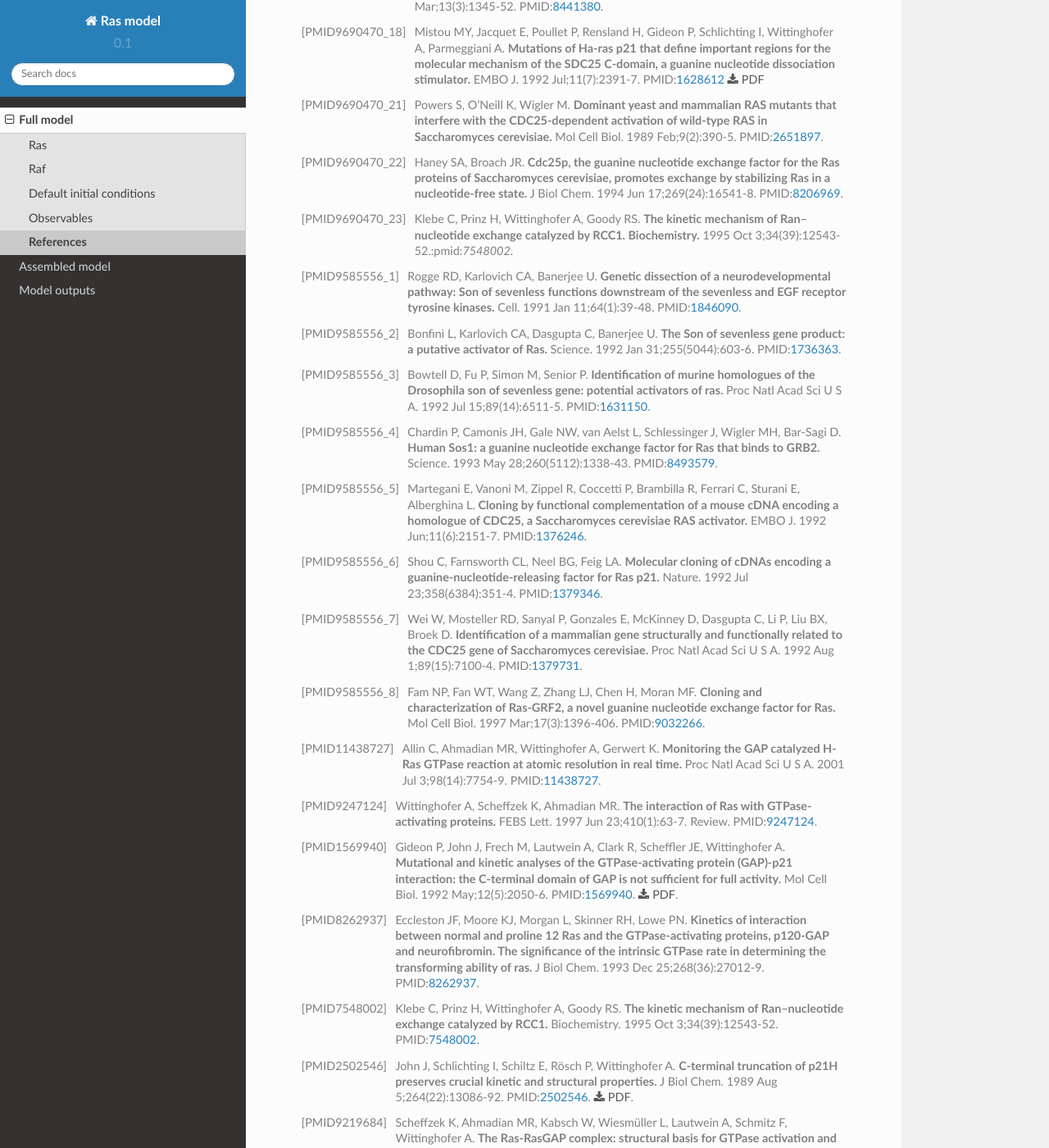
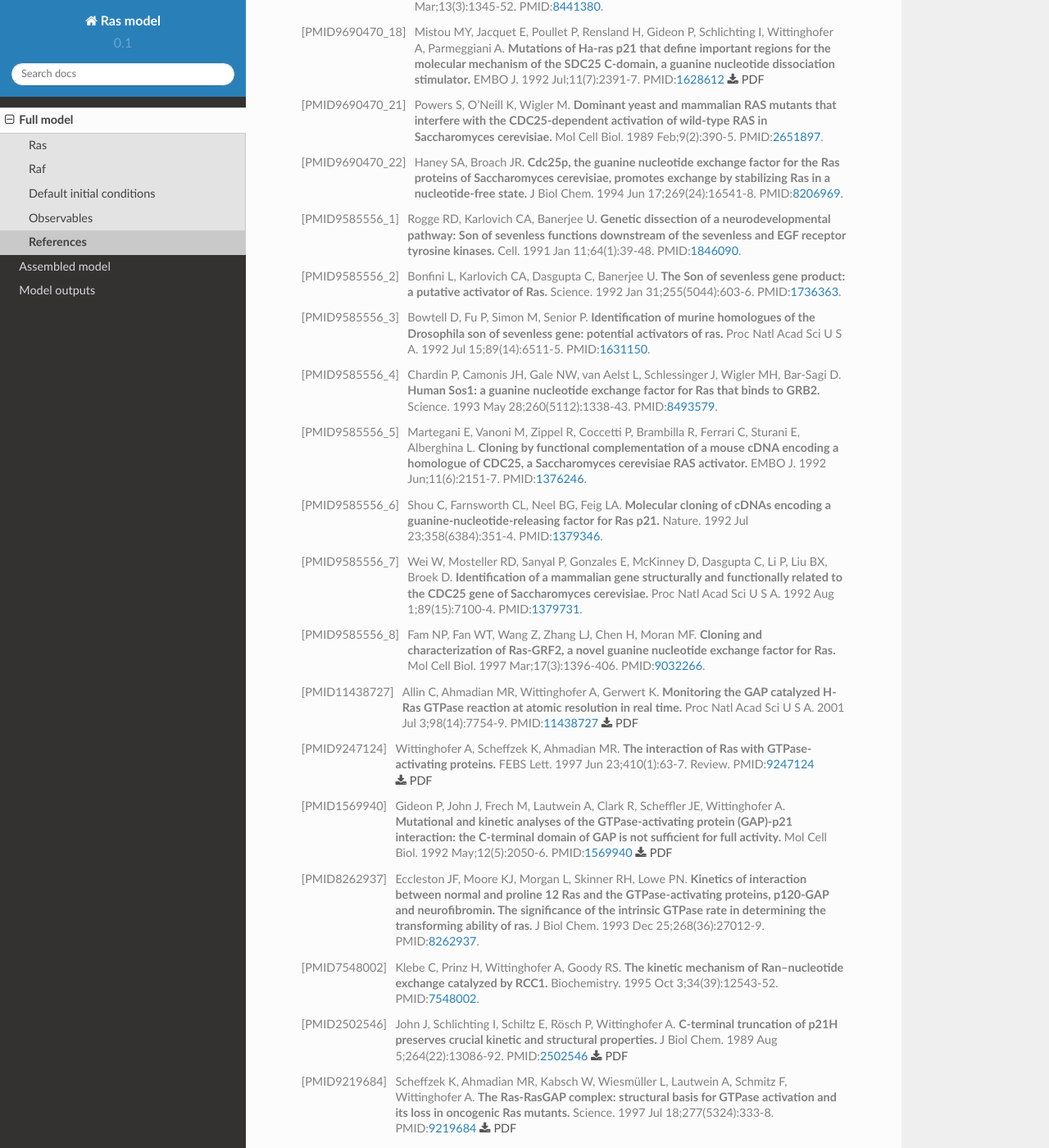
Before and after one commit to sorgerlab/rasmodel, a Sphinx documentation site: the page built from doc/full_model/references.rst, in a window 1280 px wide and 1400 px high, scrolled down 1332 px. Shown: the whole window at 82% size. Built offline with Sphinx 7.4.7 and the Read the Docs theme 2.0.0, drawn with Linux system fonts in a browser that asks for light colours.

Commit message:
Added some PDFs and fixed a redundant reference

```diff
--- a/doc/full_model/ras/ras_gefs.rst
+++ b/doc/full_model/ras/ras_gefs.rst
@@ -55,7 +55,7 @@
     [PMID9690470_22]_). The principal role for the exchange factor is to
     facilitate nucleotide release, and it does not seem to control
     significantly the preferential rebinding of GTP over GDP ([PMID9585556]_,
-    [PMID9690470_22]_, [PMID9690470_23]_).  Cellular concentrations of GTP are
+    [PMID9690470_22]_, [PMID7548002]_).  Cellular concentrations of GTP are
     10-fold higher than GDP, which results in the loading of GTP onto Ras.
 
 The fact that GTP/GDP can displace GEFs, while GEFs can also displace GTP/GDP,
--- a/doc/full_model/references.rst
+++ b/doc/full_model/references.rst
@@ -41,8 +41,6 @@
 
 .. [PMID9690470_22] Haney SA, Broach JR. **Cdc25p, the guanine nucleotide exchange factor for the Ras proteins of Saccharomyces cerevisiae, promotes exchange by stabilizing Ras in a nucleotide-free state.** J Biol Chem. 1994 Jun 17;269(24):16541-8. :pmid:`8206969`.
 
-.. [PMID9690470_23] Klebe C, Prinz H, Wittinghofer A, Goody RS. **The kinetic mechanism of Ran--nucleotide exchange catalyzed by RCC1. Biochemistry.** 1995 Oct 3;34(39):12543-52.:pmid:`7548002`.
-
 .. [PMID9585556_1] Rogge RD, Karlovich CA, Banerjee U. **Genetic dissection of a neurodevelopmental pathway: Son of sevenless functions downstream of the sevenless and EGF receptor tyrosine kinases.** Cell. 1991 Jan 11;64(1):39-48. :pmid:`1846090`.
 
 .. [PMID9585556_2] Bonfini L, Karlovich CA, Dasgupta C, Banerjee U. **The Son of sevenless gene product: a putative activator of Ras.** Science. 1992 Jan 31;255(5044):603-6. :pmid:`1736363`.
@@ -59,22 +57,22 @@
 
 .. [PMID9585556_8] Fam NP, Fan WT, Wang Z, Zhang LJ, Chen H, Moran MF. **Cloning and characterization of Ras-GRF2, a novel guanine nucleotide exchange factor for Ras.** Mol Cell Biol. 1997 Mar;17(3):1396-406. :pmid:`9032266`.
 
-.. [PMID11438727] Allin C, Ahmadian MR, Wittinghofer A, Gerwert K. **Monitoring the GAP catalyzed H-Ras GTPase reaction at atomic resolution in real time.** Proc Natl Acad Sci U S A. 2001 Jul 3;98(14):7754-9. :pmid:`11438727`.
+.. [PMID11438727] Allin C, Ahmadian MR, Wittinghofer A, Gerwert K. **Monitoring the GAP catalyzed H-Ras GTPase reaction at atomic resolution in real time.** Proc Natl Acad Sci U S A. 2001 Jul 3;98(14):7754-9. :pmid:`11438727` :download:`PDF </pdf/11438727.pdf>`
 
-.. [PMID9247124] Wittinghofer A, Scheffzek K, Ahmadian MR. **The interaction of Ras with GTPase-activating proteins.** FEBS Lett. 1997 Jun 23;410(1):63-7. Review. :pmid:`9247124`.
+.. [PMID9247124] Wittinghofer A, Scheffzek K, Ahmadian MR. **The interaction of Ras with GTPase-activating proteins.** FEBS Lett. 1997 Jun 23;410(1):63-7. Review. :pmid:`9247124` :download:`PDF </pdf/9247124.pdf>`
 
-.. [PMID1569940] Gideon P, John J, Frech M, Lautwein A, Clark R, Scheffler JE, Wittinghofer A. **Mutational and kinetic analyses of the GTPase-activating protein (GAP)-p21 interaction: the C-terminal domain of GAP is not sufficient for full activity.** Mol Cell Biol. 1992 May;12(5):2050-6. :pmid:`1569940`. :download:`PDF </pdf/1569940.pdf>`.
+.. [PMID1569940] Gideon P, John J, Frech M, Lautwein A, Clark R, Scheffler JE, Wittinghofer A. **Mutational and kinetic analyses of the GTPase-activating protein (GAP)-p21 interaction: the C-terminal domain of GAP is not sufficient for full activity.** Mol Cell Biol. 1992 May;12(5):2050-6. :pmid:`1569940` :download:`PDF </pdf/1569940.pdf>`
 
 .. [PMID8262937] Eccleston JF, Moore KJ, Morgan L, Skinner RH, Lowe PN. **Kinetics of interaction between normal and proline 12 Ras and the GTPase-activating proteins, p120-GAP and neurofibromin. The significance of the intrinsic GTPase rate in determining the transforming ability of ras.** J Biol Chem. 1993 Dec 25;268(36):27012-9. :pmid:`8262937`.
 
 .. [PMID7548002] Klebe C, Prinz H, Wittinghofer A, Goody RS. **The kinetic mechanism of Ran--nucleotide exchange catalyzed by RCC1.** Biochemistry. 1995 Oct 3;34(39):12543-52. :pmid:`7548002`.
 
-.. [PMID2502546] John J, Schlichting I, Schiltz E, Rösch P, Wittinghofer A.  **C-terminal truncation of p21H preserves crucial kinetic and structural properties.** J Biol Chem. 1989 Aug 5;264(22):13086-92. :pmid:`2502546`. :download:`PDF </pdf/2502546.pdf>`.
+.. [PMID2502546] John J, Schlichting I, Schiltz E, Rösch P, Wittinghofer A.  **C-terminal truncation of p21H preserves crucial kinetic and structural properties.** J Biol Chem. 1989 Aug 5;264(22):13086-92. :pmid:`2502546` :download:`PDF </pdf/2502546.pdf>`
 
-.. [PMID9219684] Scheffzek K, Ahmadian MR, Kabsch W, Wiesmüller L, Lautwein A, Schmitz F, Wittinghofer A. **The Ras-RasGAP complex: structural basis for GTPase activation and its loss in oncogenic Ras mutants.** Science. 1997 Jul 18;277(5324):333-8. :pmid:`9219684`. :download:`PDF </pdf/9219684.pdf>`.
+.. [PMID9219684] Scheffzek K, Ahmadian MR, Kabsch W, Wiesmüller L, Lautwein A, Schmitz F, Wittinghofer A. **The Ras-RasGAP complex: structural basis for GTPase activation and its loss in oncogenic Ras mutants.** Science. 1997 Jul 18;277(5324):333-8. :pmid:`9219684` :download:`PDF </pdf/9219684.pdf>`
 
 .. [PMID2200519] John J, Sohmen R, Feuerstein J, Linke R, Wittinghofer A, Goody RS. **Kinetics of interaction of nucleotides with nucleotide-free H-ras p21.** Biochemistry. 1990 Jun 26;29(25):6058-65. :pmid:`2200519` :download:`PDF </pdf/2200519.pdf>`
 
-.. [PMID8552403] Schmidt G, Lenzen C, Simon I, Deuter R, Cool RH, Goody RS, Wittinghofer A. **Biochemical and biological consequences of changing the specificity of p21ras from guanosine to xanthosine nucleotides.** Oncogene. 1996 Jan 4;12(1):87-96.
+.. [PMID8552403] Schmidt G, Lenzen C, Simon I, Deuter R, Cool RH, Goody RS, Wittinghofer A. **Biochemical and biological consequences of changing the specificity of p21ras from guanosine to xanthosine nucleotides.** Oncogene. 1996 Jan 4;12(1):87-96. :pmid:`8552403`.
 
 .. [PMID8702787] Simon I, Zerial M, Goody RS.  **Kinetics of interaction of Rab5 and Rab7 with nucleotides and magnesium ions.** J Biol Chem. 1996 Aug 23;271(34):20470-8. :pmid:`8702787` :download:`PDF </pdf/8702787.pdf>`
```
Also changed, not shown: 3 other files.
